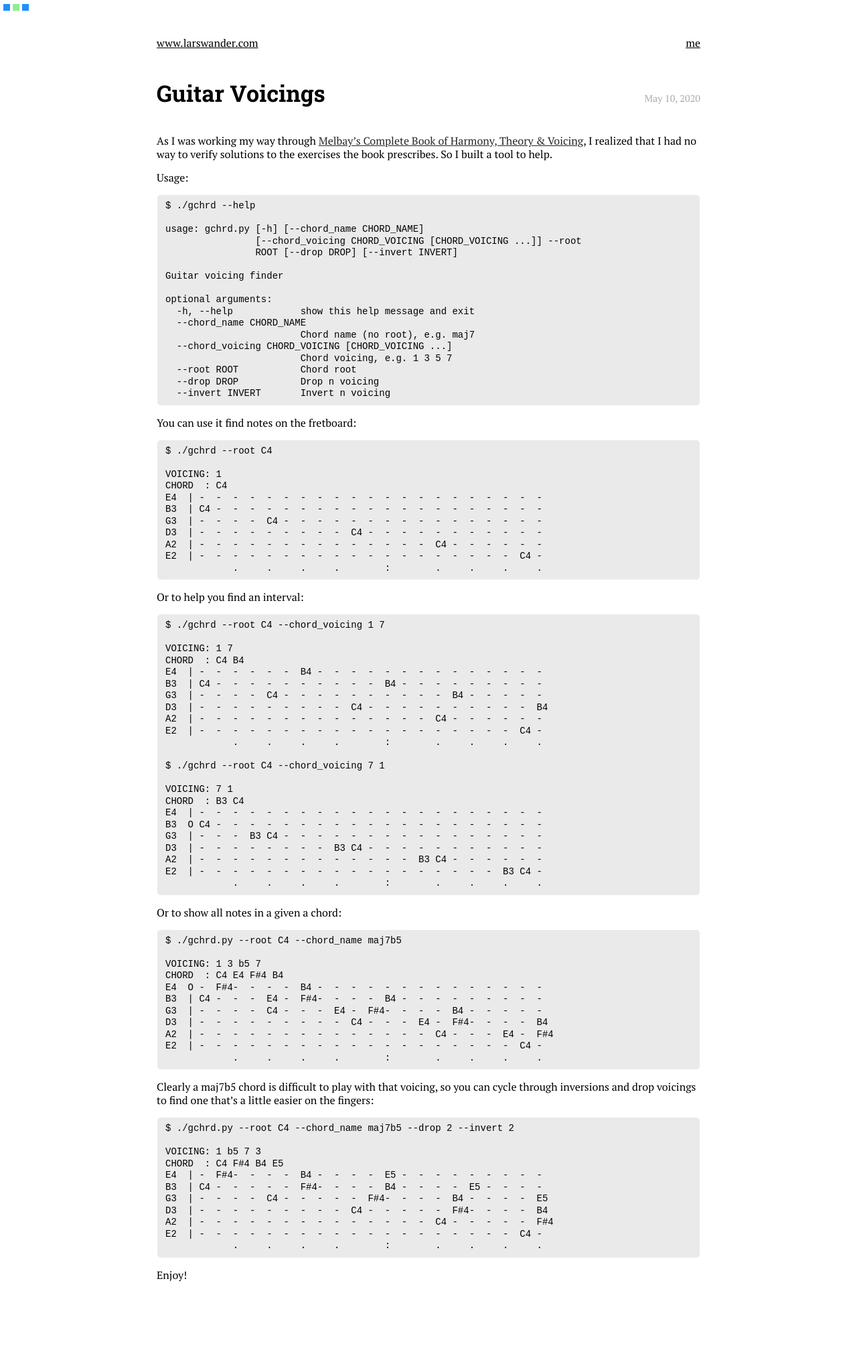
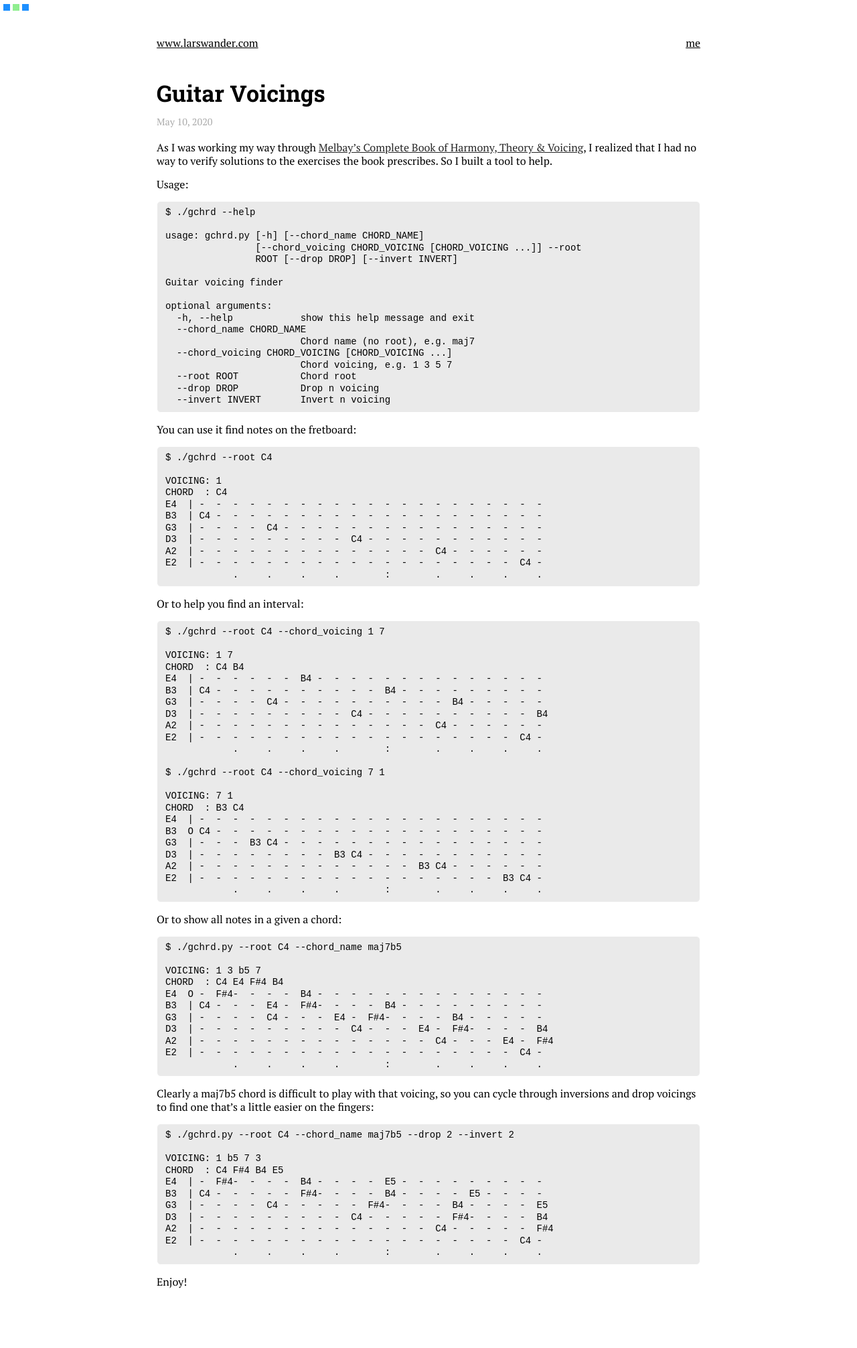
Before and after one commit to lwander/lwander.github.io, a Jekyll site: the page built from _posts/2020-05-10-guitar-voicings.markdown, in a window 1280 px wide. Shown: the whole page at 67% size. Built offline with Jekyll 4.4.1, drawn with Linux system fonts in a browser that asks for light colours.

Commit message:
fixed date formatting

```diff
--- a/_layouts/post.html
+++ b/_layouts/post.html
@@ -5,8 +5,8 @@ layout: default
 
   <header class="post-header">
     <b class="post-title" itemprop="name headline">{{ page.title }}</b>
-    <span class="post-meta"><time datetime="{{ page.date | date_to_xmlschema }}" itemprop="datePublished">{{ page.date | date: "%b %-d, %Y" }}</time></span>
   </header>
+  <div class="post-meta"><time datetime="{{ page.date | date_to_xmlschema }}" itemprop="datePublished">{{ page.date | date: "%b %-d, %Y" }}</time></div>
 
   <div class="post-content" itemprop="articleBody">
     {{ content }}
--- a/_sass/_layout.scss
+++ b/_sass/_layout.scss
@@ -43,54 +43,6 @@
         }
     }
 
-    @include media-query($on-palm) {
-        position: absolute;
-        top: 9px;
-        right: $spacing-unit / 2;
-        background-color: $background-color;
-        border: 1px solid $grey-color-light;
-        border-radius: 5px;
-        text-align: right;
-
-        .menu-icon {
-            display: block;
-            float: right;
-            width: 36px;
-            height: 26px;
-            line-height: 0;
-            padding-top: 10px;
-            text-align: center;
-
-            > svg {
-                width: 18px;
-                height: 15px;
-
-                path {
-                    fill: $grey-color-dark;
-                }
-            }
-        }
-
-        .trigger {
-            clear: both;
-            display: none;
-        }
-
-        &:hover .trigger {
-            display: block;
-            padding-bottom: 5px;
-        }
-
-        .page-link {
-            display: block;
-            padding: 5px 10px;
-
-            &:not(:last-child) {
-                margin-right: 0;
-            }
-            margin-left: 20px;
-        }
-    }
 }
 
 @include media-query($on-laptop) {
@@ -142,20 +94,19 @@
 
 .post-meta {
     color: $grey-color;
-    padding-right: $text-padding;
+    padding-left: $text-padding;
     font-size: $base-font-size * 0.9;
     font-family: $base-font-family;
-    position: absolute;
-    bottom: 0;
-    right: 0;
+    margin-bottom: 5px;
 }
 
 /**
  * Posts
  */
 .post-header {
+    margin-bottom: 17px;
     font-family: $header-font-family;
-    margin-bottom: $spacing-unit;
+    display: block;
     position: relative;
 }
 
```
